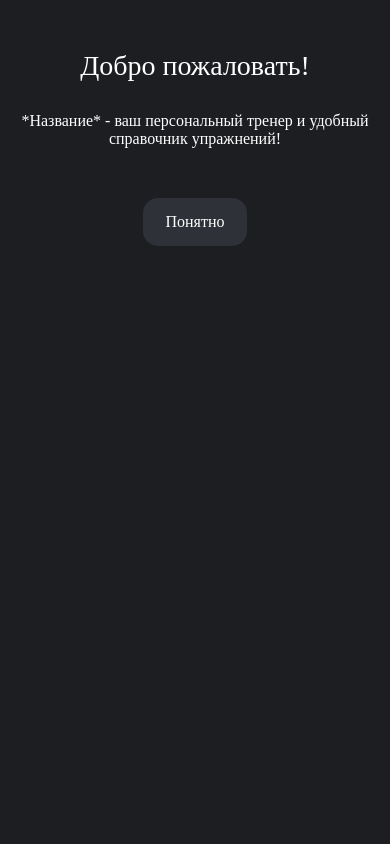
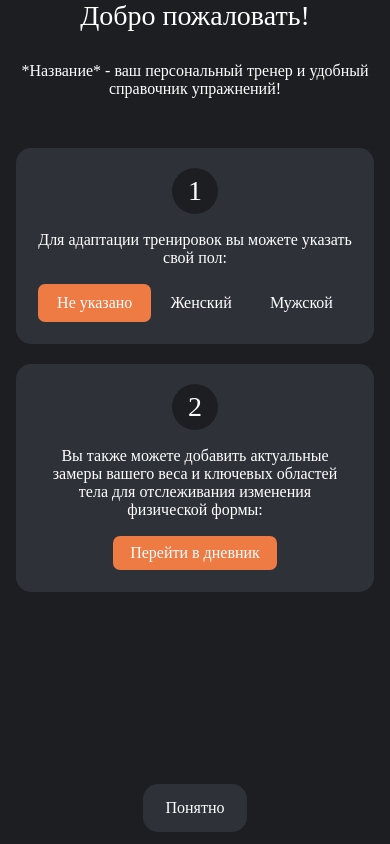
Before and after one commit to HuziMuzi/SportApp, a React Native app: screen /greeting in a window 390 px wide. Built offline with nearby package versions, Linux system fonts and the light colour scheme.

Commit message:
feat: greeting screen

```diff
--- /dev/null
+++ b/src/components/Greeting/Greating.tsx
@@ -0,0 +1,98 @@
+import React, {useState} from 'react';
+import {SafeAreaView} from 'src/components/SaveAreaView';
+import {StyleSheet, TouchableOpacity, View} from 'react-native';
+import {Text} from 'src/ui/Text.tsx';
+import {useTypedNavigation} from 'src/shared/lib/hooks/useTypeNavigation.ts';
+import {useThematicStyles} from 'src/theme/hooks.ts';
+import {Color} from 'src/theme/types.ts';
+import {RadioButtons} from 'src/ui/RadioButtons/RadioButtons.tsx';
+import {Button} from 'src/ui/Button/Button.tsx';
+
+const DATA = [
+  {
+    label: 'Не указано',
+    value: 'unspecified',
+  },
+  {
+    label: 'Женский',
+    value: 'female',
+  },
+  {
+    label: 'Мужской',
+    value: 'Male',
+  },
+];
+
+export const Greeting = () => {
+  const {navigate} = useTypedNavigation();
+  const {styles, colors} = useThematicStyles(rawStyles);
+
+  const [gender, setGender] = useState('unspecified');
+
+  return (
+    <SafeAreaView bottom_color={colors.bg1} style={{paddingHorizontal: 16, gap: 50}}>
+      <View>
+        <Text m_h3 center style={{marginBottom: 30}}>
+          Добро пожаловать!
+        </Text>
+        <Text m_p center>
+          *Название* - ваш персональный тренер и удобный справочник упражнений!
+        </Text>
+      </View>
+      <View style={{rowGap: 20, flex: 1}}>
+        <View style={styles.card}>
+          <View style={styles.label_one}>
+            <Text m_h3>1</Text>
+          </View>
+          <Text m_p center>
+            Для адаптации тренировок вы можете указать свой пол:
+          </Text>
+          <RadioButtons data={DATA} value={gender} onChangeValue={setGender} />
+        </View>
+        <View style={styles.card}>
+          <View style={styles.label_one}>
+            <Text m_h3>2</Text>
+          </View>
+          <Text m_p center>
+            Вы также можете добавить актуальные замеры вашего веса и ключевых областей тела для
+            отслеживания изменения физической формы:
+          </Text>
+          <Button onPress={() => {}} label="Перейти в дневник" />
+        </View>
+      </View>
+      <TouchableOpacity onPress={() => navigate('home')} style={styles.agreeBtn}>
+        <Text m_p>Понятно</Text>
+      </TouchableOpacity>
+    </SafeAreaView>
+  );
+};
+
+const rawStyles = StyleSheet.create({
+  agreeBtn: {
+    paddingHorizontal: 22,
+    paddingVertical: 15,
+    backgroundColor: Color.strong_gray,
+    borderRadius: 15,
+    marginBottom: 12,
+    alignItems: 'center',
+    alignSelf: 'center',
+  },
+
+  card: {
+    gap: 17,
+    backgroundColor: Color.strong_gray,
+    borderRadius: 15,
+    paddingHorizontal: 22,
+    paddingTop: 20,
+    paddingBottom: 22,
+  },
+  label_one: {
+    alignItems: 'center',
+    alignSelf: 'center',
+    width: 46,
+    height: 46,
+    borderRadius: 46 / 2,
+    backgroundColor: Color.bg1,
+    justifyContent: 'center',
+  },
+});
--- a/src/components/SaveAreaView/SafeAreaView.tsx
+++ b/src/components/SaveAreaView/SafeAreaView.tsx
@@ -1,7 +1,6 @@
 import React from 'react';
 
 import {ColorValue, StyleProp, StyleSheet, View, ViewStyle} from 'react-native';
-import {useSafeAreaInsets} from 'react-native-safe-area-context';
 
 import {Bar} from './Bar';
 import {useTheme} from 'src/theme/hooks.ts';
@@ -13,13 +12,13 @@ type Props = {
 };
 
 export function SafeAreaView({children, bottom_color, style}: Props) {
-  const {top, left, right, bottom} = useSafeAreaInsets();
+  // const {top, left, right, bottom} = useSafeAreaInsets();
   const {colors} = useTheme();
 
   return (
-    <View style={[styles.container, style]}>
+    <View style={styles.container}>
       <Bar color={colors.bg1} />
-      <View style={styles.content}>{children}</View>
+      <View style={[styles.content, style]}>{children}</View>
       <Bar color={bottom_color || colors.strong_gray} />
     </View>
   );
--- a/src/screens/Greeting.tsx
+++ b/src/screens/Greeting.tsx
@@ -1,39 +1,6 @@
 import React from 'react';
-import {StyleSheet, TouchableOpacity, View} from 'react-native';
-import {useTypedNavigation} from 'src/shared/lib/hooks/useTypeNavigation.ts';
-import {Text} from 'src/ui/Text.tsx';
-import {SafeAreaView} from 'src/components/SaveAreaView';
-import {useThematicStyles} from 'src/theme/hooks.ts';
-import {Color} from 'src/theme/types.ts';
+import {Greeting} from 'src/components/Greeting/Greating.tsx';
 
 export const GreetingScreen = () => {
-  const {navigate} = useTypedNavigation();
-  const {styles, colors} = useThematicStyles(rawStyles);
-
-  return (
-    <SafeAreaView bottom_color={colors.bg1} style={{paddingHorizontal: 16, gap: 50}}>
-      <View>
-        <Text m_h3 center style={{marginBottom: 30}}>
-          Добро пожаловать!
-        </Text>
-        <Text m_p center style={{marginBottom: 50}}>
-          *Название* - ваш персональный тренер и удобный справочник упражнений!
-        </Text>
-      </View>
-      <TouchableOpacity onPress={() => navigate('home')} style={styles.agreeBtn}>
-        <Text m_p>Понятно</Text>
-      </TouchableOpacity>
-    </SafeAreaView>
-  );
+  return <Greeting />;
 };
-
-const rawStyles = StyleSheet.create({
-  agreeBtn: {
-    paddingHorizontal: 22,
-    paddingVertical: 15,
-    backgroundColor: Color.strong_gray,
-    borderRadius: 15,
-    alignItems: 'center',
-    alignSelf: 'center',
-  },
-});
--- /dev/null
+++ b/src/ui/Button/Button.tsx
@@ -0,0 +1,32 @@
+import React from 'react';
+import {StyleProp, StyleSheet, TouchableOpacity, ViewStyle} from 'react-native';
+import {Text} from 'src/ui/Text.tsx';
+import {useTheme} from 'src/theme/hooks.ts';
+
+type Props = {
+  onPress: () => void;
+  label: string;
+  style?: StyleProp<ViewStyle>;
+};
+
+export const Button = ({onPress, style, label}: Props) => {
+  const {colors} = useTheme();
+
+  return (
+    <TouchableOpacity
+      onPress={onPress}
+      style={[styles.button, {backgroundColor: colors.main}, style]}>
+      <Text m_p>{label}</Text>
+    </TouchableOpacity>
+  );
+};
+
+const styles = StyleSheet.create({
+  button: {
+    borderRadius: 7,
+    alignItems: 'center',
+    alignSelf: 'center',
+    paddingVertical: 8,
+    paddingHorizontal: 17,
+  },
+});
--- /dev/null
+++ b/src/ui/RadioButtons/RadioButtons.tsx
@@ -0,0 +1,56 @@
+import React from 'react';
+import {StyleSheet, TouchableOpacity, View} from 'react-native';
+import {Text} from 'src/ui/Text.tsx';
+import {useTheme} from 'src/theme/hooks.ts';
+
+type Item = {
+  label: string;
+  value: string;
+};
+
+type Props = {
+  data: Item[];
+  value: string;
+  onChangeValue: (value: string) => void;
+};
+
+export const RadioButtons = ({data, onChangeValue, value}: Props) => {
+  const {colors} = useTheme();
+  return (
+    <View style={{flexDirection: 'row'}}>
+      {data.map((el, i) => (
+        <Button
+          key={i}
+          isActive={value === el.value}
+          label={el.label}
+          onPress={() => onChangeValue(el.value)}
+        />
+      ))}
+    </View>
+  );
+};
+
+const Button = ({label, onPress, isActive}) => {
+  const {colors} = useTheme();
+
+  return (
+    <TouchableOpacity
+      onPress={onPress}
+      style={{
+        flexGrow: 1,
+
+        paddingHorizontal: 8,
+        paddingVertical: 10,
+        borderRadius: 7,
+        alignItems: 'center',
+        justifyContent: 'center',
+        backgroundColor: isActive ? colors.main : undefined,
+      }}>
+      <Text m_p>{label}</Text>
+    </TouchableOpacity>
+  );
+};
+
+const rawStyles = StyleSheet.create({
+  container: {},
+});
```
